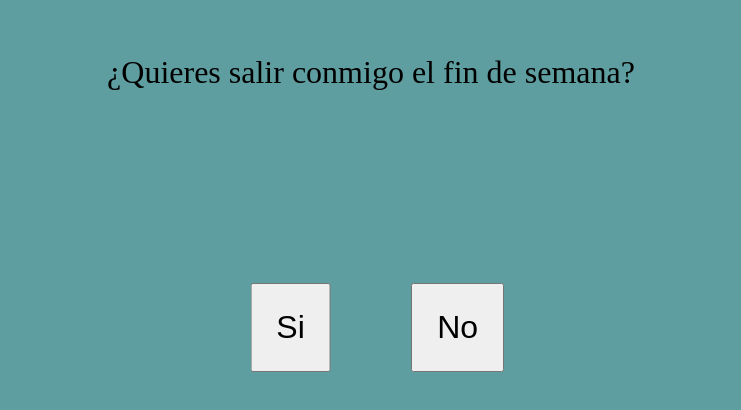
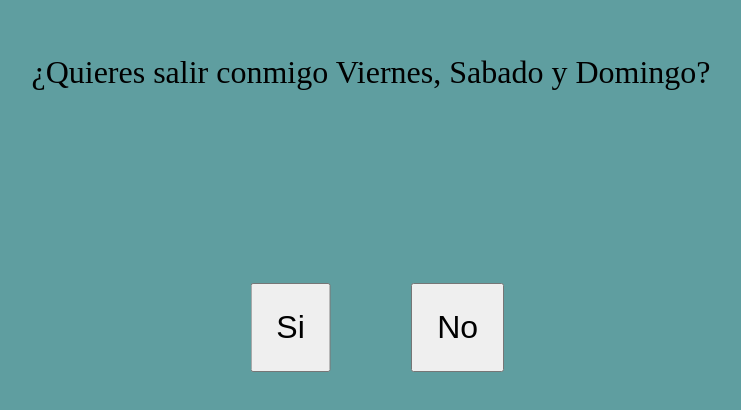
Before and after one commit to ManuelEstebang/propuesta, a plain HTML site: page index.html in a window 1280 px wide. Shown: the part 138-548 px from the top of the page, without its empty margins (269-1010 px from the left). Drawn offline with Linux system fonts and the light colour scheme.

Commit message:
Update index.html

```diff
--- a/index.html
+++ b/index.html
@@ -10,7 +10,7 @@
 <body>
 
     <div class="contenedor">
-        <p>¿Quieres salir conmigo el fin de semana?</p>
+        <p>¿Quieres salir conmigo Viernes, Sabado y Domingo?</p>
         <button id="yesBtn">Si</button>
         <button id="noBtn">No</button>
     </div>
```
